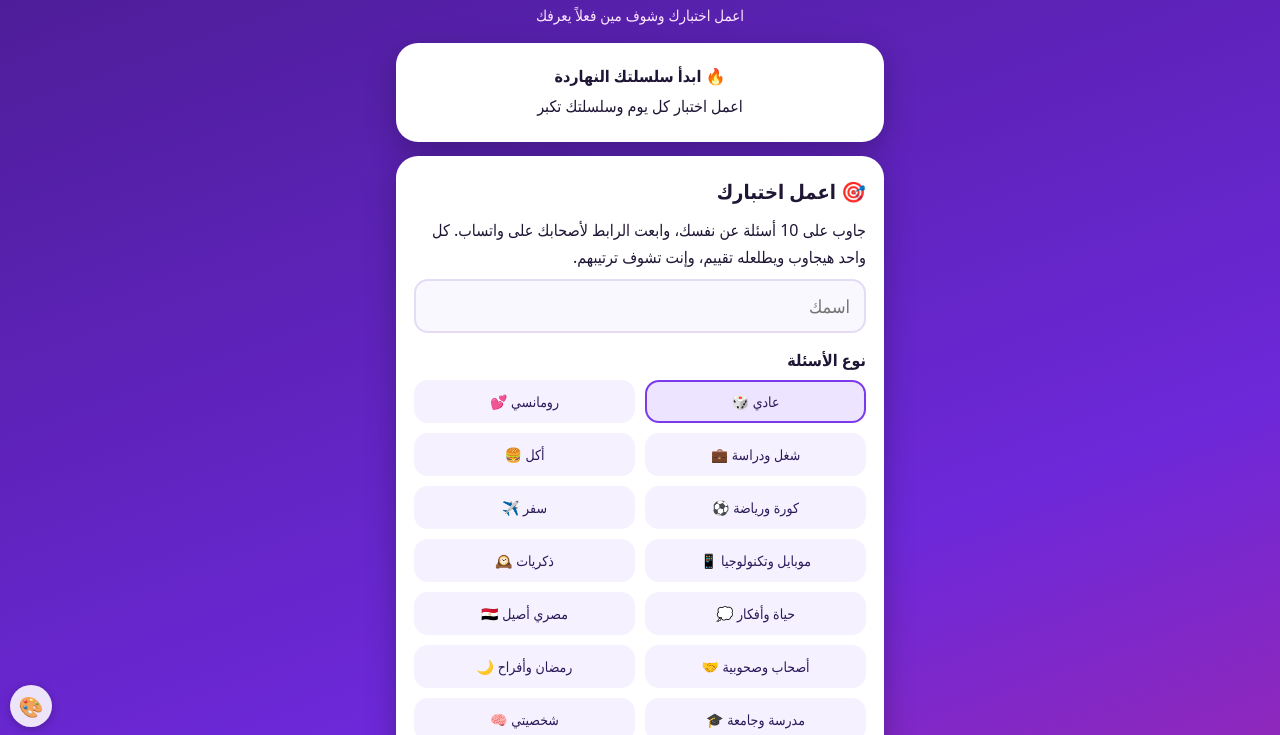
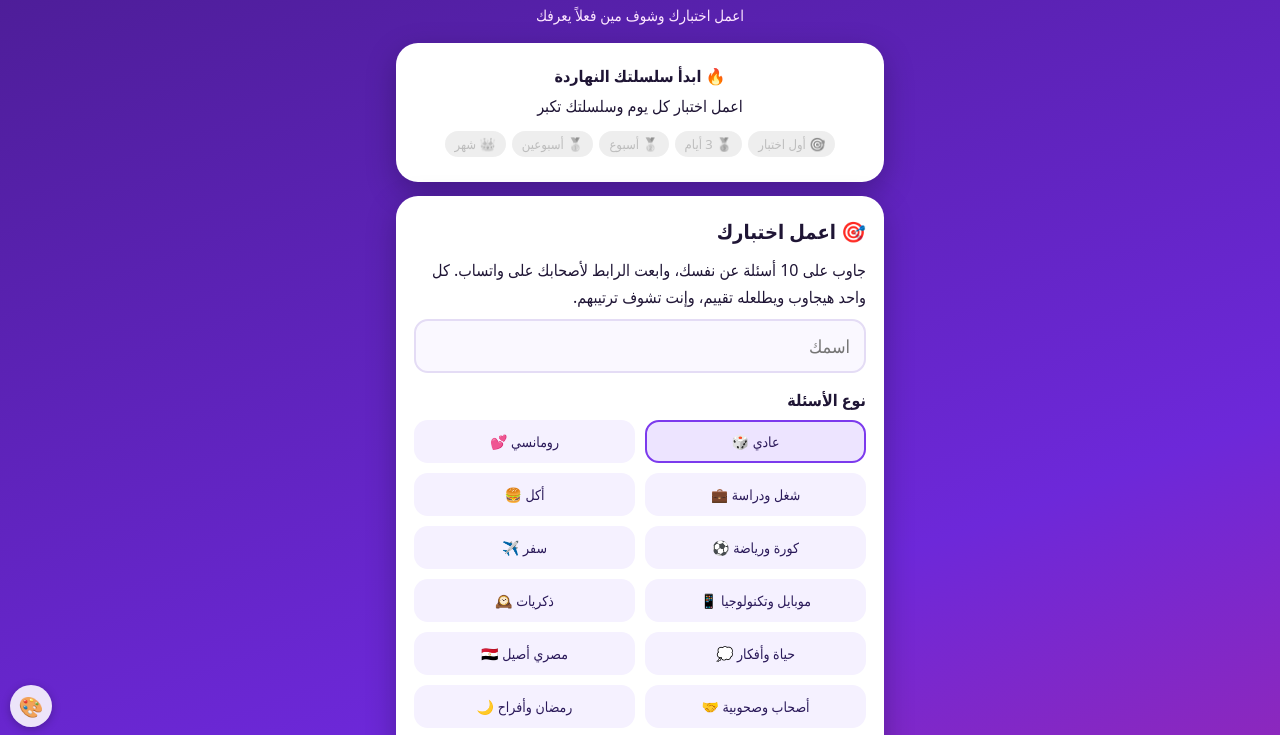
Before and after one commit to mohamedelsayed16399-bit/taarafni, a plain HTML site: page index.html in a window 1280 px wide. Shown: the part 59-794 px from the top of the page. Drawn offline with Linux system fonts and the light colour scheme.

Commit message:
Update index.html

```diff
--- a/index.html
+++ b/index.html
@@ -442,8 +442,9 @@ function toggleSnd(){SND=!SND;try{localStorage.setItem("tf_snd",SND?"1":"0")}cat
 function toast(t){var e=$("#toast");e.textContent=t;e.classList.add("on");setTimeout(function(){e.classList.remove("on")},1800)}
 function dkey(o){var t=new Date(Date.now()-(o||0)*864e5);return t.getFullYear()+"-"+(t.getMonth()+1)+"-"+t.getDate()}
 function streakNow(){var d=load(),st=d.st||{};if(st.l===dkey(0)||st.l===dkey(1))return st.n||0;return 0}
-function streakTouch(){var d=load(),st=d.st||{n:0};if(st.l===dkey(0))return;st.n=(st.l===dkey(1)?(st.n||0):0)+1;st.l=dkey(0);d.st=st;save(d)}
-function streakBadge(){var n=streakNow(),d=load(),done=d.st&&d.st.l===dkey(0);if(!n)return'<div class="card" style="text-align:center"><b>🔥 ابدأ سلسلتك النهاردة</b><p style="margin:6px 0 0">اعمل اختبار كل يوم وسلسلتك تكبر</p></div>';return'<div class="card" style="text-align:center"><b style="font-size:20px">🔥 '+n+(n>2?' أيام ورا بعض':' يوم')+'</b><p style="margin:6px 0 0">'+(done?'كده عملت اختبار النهاردة ✅ ارجع بكرة عشان متكسرش السلسلة':'اعمل اختبار النهاردة عشان السلسلة متتكسرش!')+'</p></div>'}
+function streakTouch(){var d=load(),st=d.st||{n:0};if(st.l===dkey(0))return;st.n=(st.l===dkey(1)?(st.n||0):0)+1;st.l=dkey(0);st.b=Math.max(st.b||0,st.n);d.st=st;save(d)}
+function badgeRow(){var d=load(),b=Math.max((d.st&&d.st.b)||0,(d.st&&d.st.n)||0),L=[[1,"🎯 أول اختبار"],[3,"🥉 3 أيام"],[7,"🥈 أسبوع"],[14,"🥇 أسبوعين"],[30,"👑 شهر"]],h="";L.forEach(function(x){var on=b>=x[0];h+='<span style="display:inline-block;margin:3px;padding:4px 10px;border-radius:14px;font-size:13px;background:'+(on?"#fde68a":"#e5e7eb")+';color:'+(on?"#78350f":"#9ca3af")+(on?"":";filter:grayscale(1);opacity:.7")+'">'+x[1]+'</span>'});return'<div style="margin-top:8px">'+h+'</div>'}
+function streakBadge(){var n=streakNow(),d=load(),done=d.st&&d.st.l===dkey(0);if(!n)return'<div class="card" style="text-align:center"><b>🔥 ابدأ سلسلتك النهاردة</b><p style="margin:6px 0 0">اعمل اختبار كل يوم وسلسلتك تكبر</p>'+badgeRow()+'</div>';return'<div class="card" style="text-align:center"><b style="font-size:20px">🔥 '+n+(n>2?' أيام ورا بعض':' يوم')+'</b><p style="margin:6px 0 0">'+(done?'كده عملت اختبار النهاردة ✅ ارجع بكرة عشان متكسرش السلسلة':'اعمل اختبار النهاردة عشان السلسلة متتكسرش!')+'</p>'+badgeRow()+'</div>'}
 function load(){try{return JSON.parse(localStorage.getItem(LS))||{}}catch(e){return{}}}
 function save(d){try{localStorage.setItem(LS,JSON.stringify(d))}catch(e){}}
 function base(){return location.origin+location.pathname}
```
